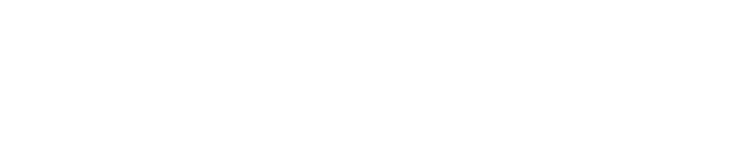
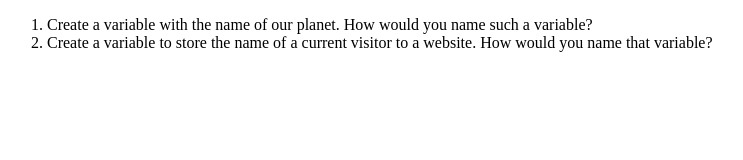
Before and after one commit to KieranWake/js-challenge-7-odin-1, a plain HTML site: page index.html in a window 1280 px wide. Shown: the whole page, without its empty margins (1-744 px from the left). Drawn offline with Linux system fonts and the light colour scheme.

Commit message:
printed requirements for task 2

```diff
--- a/index.html
+++ b/index.html
@@ -9,3 +9,8 @@
     <script src="script.js"></script>
 </body>
 </html>
+
+<ol>
+    <li>Create a variable with the name of our planet. How would you name such a variable?</li>
+    <li>Create a variable to store the name of a current visitor to a website. How would you name that variable?</li>
+</ol>
```
Also changed, not shown: 1 other file.
